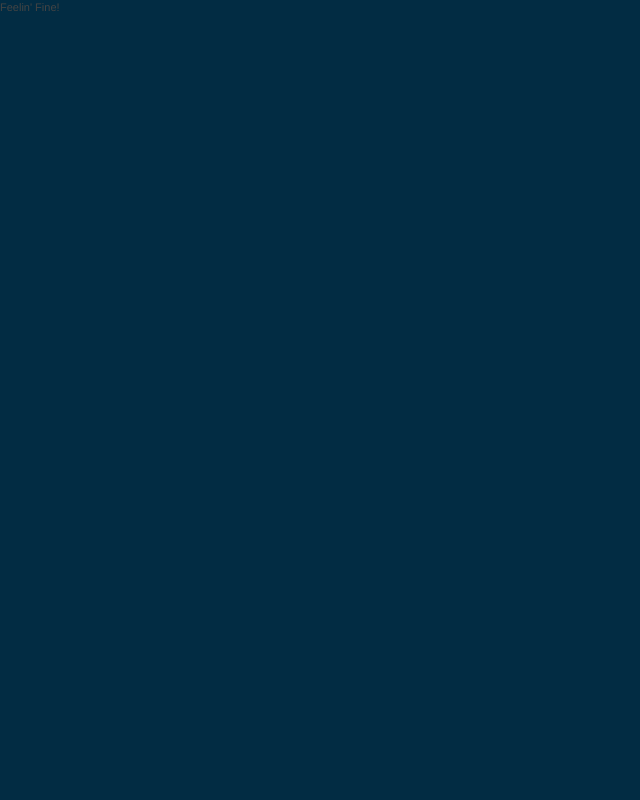
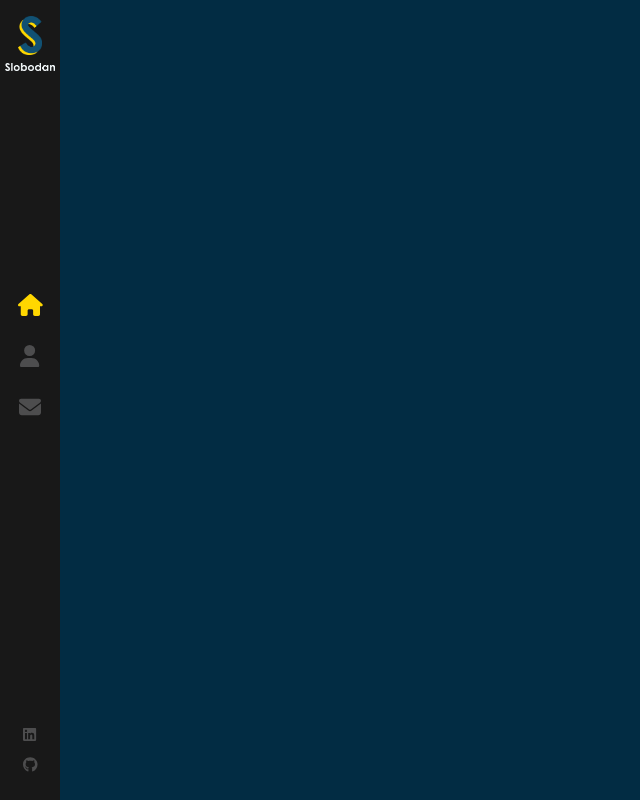
Before and after one commit to ie2173/animatedportfolio, a React (Create React App) app in the folder animatedportfolio/: page / in a window 1280 px wide. Shown: the whole page, without its empty margins (0-640 px from the left). Built offline with nearby package versions, Linux system fonts and the light colour scheme.

Commit message:
sidebar added

```diff
--- a/animatedportfolio/src/component/Sidebar/index.js
+++ b/animatedportfolio/src/component/Sidebar/index.js
@@ -1,7 +1,57 @@
+import { Link, NavLink } from 'react-router-dom'
 import './index.scss'
+import LogoS from '../../assets/images/logo-s.png'
+import LogoSub from '../../assets/images/logo_sub.png'
+import { FontAwesomeIcon } from '@fortawesome/react-fontawesome'
+import { faEnvelope, faHome, faUser } from '@fortawesome/free-solid-svg-icons'
+import { faGithub, faLinkedin } from '@fortawesome/free-brands-svg-icons'
 
 const Sidebar = () => {
-  return <div>Feelin' Fine!</div>
+  return (
+    <div className="navbar">
+      <Link className="logo" to="/">
+        <img src={LogoS} alt="logo" />
+        <img className="sub-logo" src={LogoSub} alt="logo" />
+      </Link>
+      <nav>
+        <NavLink exact="true" activeclassname="active" to="/">
+          <FontAwesomeIcon icon={faHome} color="#4d4d4e" />
+        </NavLink>
+        <NavLink
+          exact="true"
+          activeclassname="active"
+          className="about-link"
+          to="/about"
+        >
+          <FontAwesomeIcon icon={faUser} color="#4d4d4e" />
+        </NavLink>
+        <NavLink
+          exact="true"
+          activeclassname="active"
+          className="contact-link"
+          to="/contact"
+        >
+          <FontAwesomeIcon icon={faEnvelope} color="#4d4d4e" />
+        </NavLink>
+      </nav>
+      <ul>
+        <li>
+          <a
+            target="blank"
+            rel="nonreferrer"
+            href="https://www.linkedin.com/in/ilelliott/"
+          >
+            <FontAwesomeIcon icon={faLinkedin} color="#4d4d4e" />
+          </a>
+        </li>
+        <li>
+          <a target="blank" rel="nonreferrer" href="https://github.com/ie2173">
+            <FontAwesomeIcon icon={faGithub} color="#4d4d4e" />
+          </a>
+        </li>
+      </ul>
+    </div>
+  )
 }
 
 export default Sidebar
--- a/animatedportfolio/src/component/Sidebar/index.scss
+++ b/animatedportfolio/src/component/Sidebar/index.scss
@@ -0,0 +1,116 @@
+.navbar {
+  background: #181818;
+  width: 60px;
+  height: 100%;
+  position: absolute;
+  top: 0;
+  z-index: 3;
+  min-height: 500px;
+
+  .logo {
+    display: block;
+    padding: 8px 0;
+
+    img {
+      display: block;
+      margin: 8px auto;
+      width: 24px;
+      height: auto;
+
+      &.sub-logo {
+        width: 50px;
+      }
+    }
+  }
+
+  nav {
+    display: block;
+    text-align: center;
+    position: absolute;
+    height: 210px;
+    top: 50%;
+    margin-top: -120px;
+    width: 100%;
+
+    a {
+      font-size: 22px;
+      color: #4d4d4e;
+      display: block;
+      line-height: 51px;
+      height: 51px;
+      position: relative;
+      text-decoration: none;
+
+      i {
+        transition: all 0.3s ease-out;
+      }
+      &:hover {
+        color: #ffd700;
+
+        svg {
+          opacity: 0;
+        }
+        &:after {
+          opacity: 1;
+        }
+      }
+      &:after {
+        content: '';
+        font-size: 9px;
+        letter-spacing: 2px;
+        position: absolute;
+        bottom: 0;
+        display: block;
+        width: 100%;
+        text-align: center;
+        opacity: 0;
+        transition: all 0.3s ease-out;
+      }
+
+      &:first-child {
+        &::after {
+          content: 'HOME';
+        }
+      }
+    }
+    a.about-link {
+      &::after {
+        content: 'ABOUT';
+      }
+    }
+
+    a.contact-link {
+      &::after {
+        content: 'CONTACT';
+      }
+    }
+
+    a.active {
+      svg {
+        color: #ffd700;
+      }
+    }
+  }
+
+  ul {
+    position: absolute;
+    bottom: 20px;
+    width: 100%;
+    display: block;
+    padding: 0;
+    list-style: none;
+    text-align: center;
+    margin: 0;
+
+    li {
+      padding: 7px 0;
+      display: block;
+      font-size: 15px;
+      line-height: 16px;
+
+      &:hover svg {
+        color: #ffd700;
+      }
+    }
+  }
+}
```
